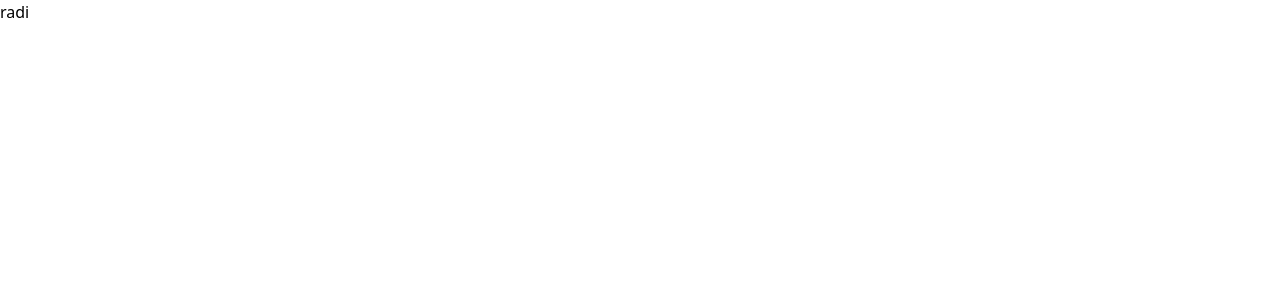
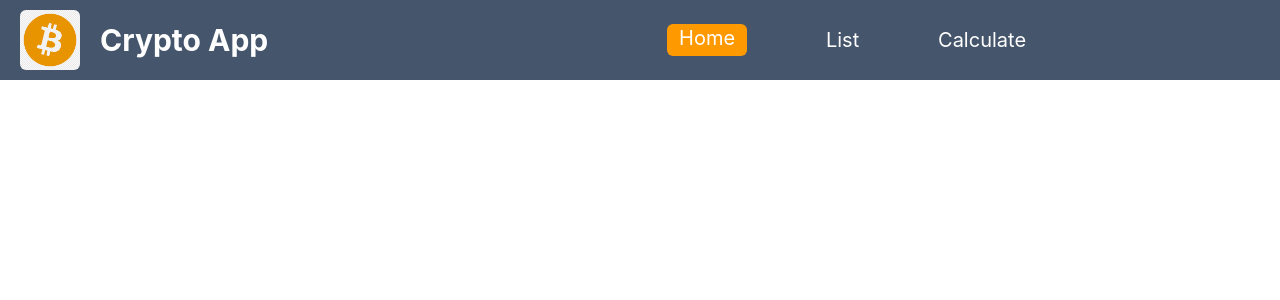
Before and after one commit to karisikdzemil/Crypto-App, a React app: page / in a window 1280 px wide. Shown: the top 300 px of the page. Built offline with nearby package versions, Linux system fonts and the light colour scheme; the HTML template or start-up script is replaced by a standard one.

Commit message:
started header style

```diff
--- a/src/App.jsx
+++ b/src/App.jsx
@@ -1,7 +1,8 @@
+import Header from "./components/Header"
 function App() {
   return (
     <>
-  <h1 className="">radi</h1>
+      <Header />
     </>
   )
 }
--- /dev/null
+++ b/src/components/Header.jsx
@@ -0,0 +1,17 @@
+export default function Header () {
+    return(
+        <header className="w-full h-[10vh] bg-slate-600 p-1.5 px-5 flex gap-80">
+            <div className="flex justify-center items-center gap-5">
+                <img className="w-15 h-15 rounded-md " src="logo.png" alt="" />
+            <h1 className="text-white font-bold text-3xl">Crypto App</h1>
+            </div>
+
+            <ul className="w-5/12 flex justify-evenly items-center ">
+                <li className="w-20 h-8 rounded-md text-center text-white text-xl bg-amber-500 cursor-pointer ">Home</li>
+                <li className="text-white text-xl">List</li>
+                <li className="text-white text-xl">Calculate</li>
+            </ul>
+
+        </header>
+    )
+}
--- a/src/index.css
+++ b/src/index.css
@@ -1 +1,5 @@
 @import "tailwindcss";
+
+*{
+font-family: 'Inter', sans-serif;
+}
```
Also changed, not shown: public/logo.png (added), 1 other file (tests, documents, lock files or other folders).
